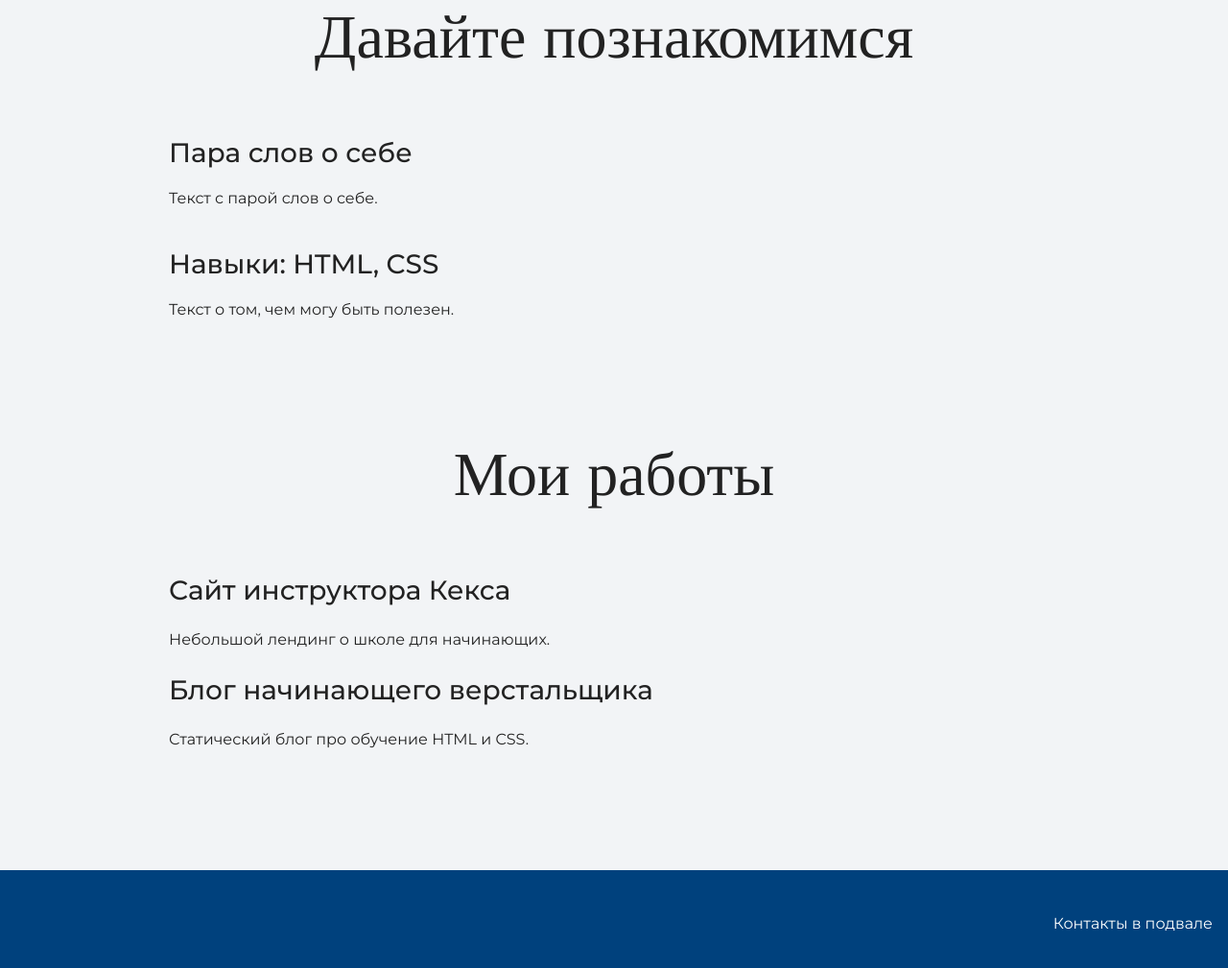
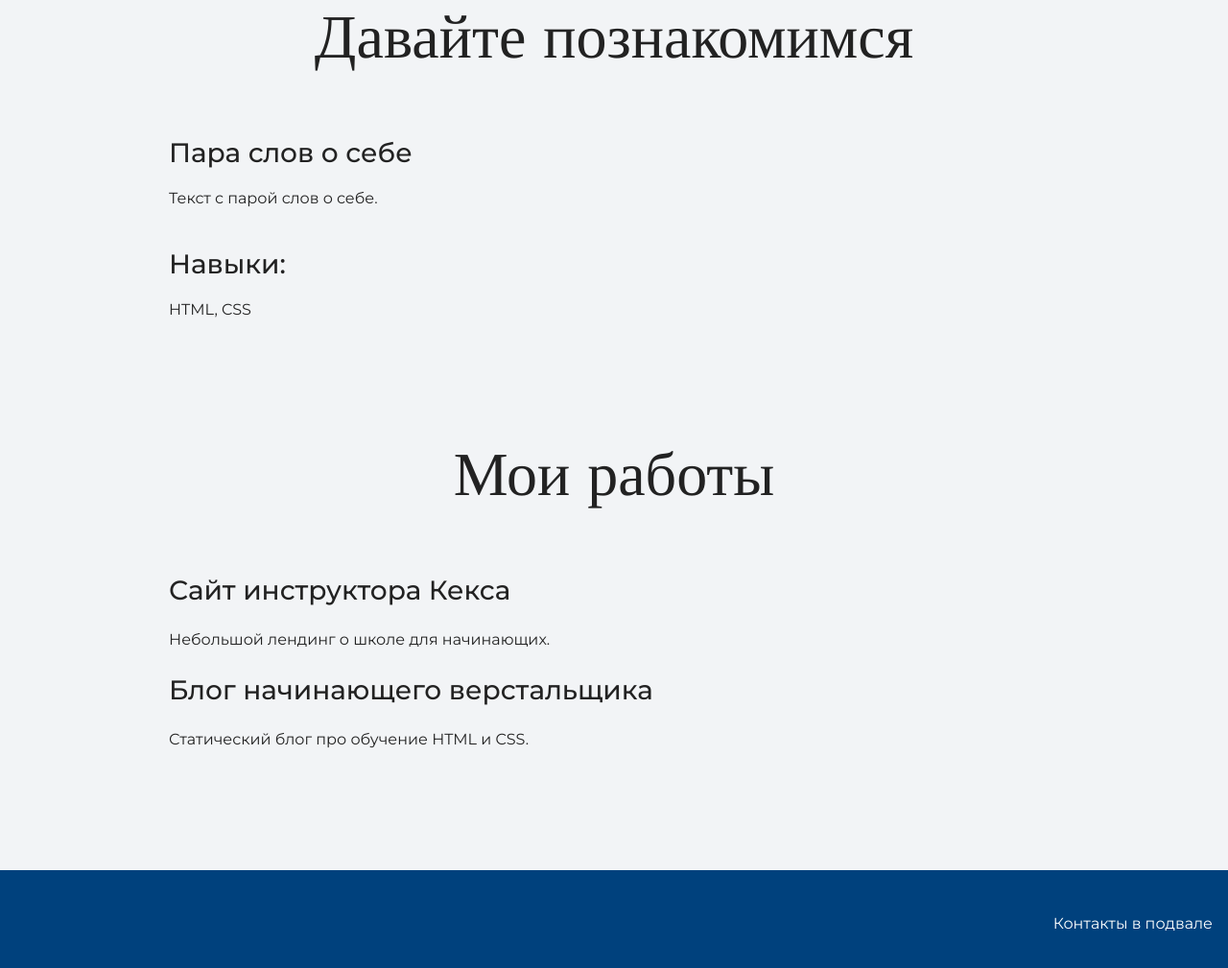
Before and after one commit to hiddensbrain/portfolio_v2, a plain HTML site: page index.html in a window 1280 px wide. Shown: the part 1033-2042 px from the top of the page at 96% size. Drawn offline with nearby package versions, Linux system fonts and the light colour scheme.

Commit message:
changed навыки 2

```diff
--- a/index.html
+++ b/index.html
@@ -28,8 +28,8 @@
         <h2 class="subheading">Давайте познакомимся</h2>
         <h3>Пара слов о себе</h3>
         <p>Текст с парой слов о себе.</p>
-        <h3>Навыки: HTML, CSS</h3>
-        <p>Текст о том, чем могу быть полезен.</p>
+        <h3>Навыки: </h3>
+        <p>HTML, CSS</p>
       </div>
     </section>
 
```
